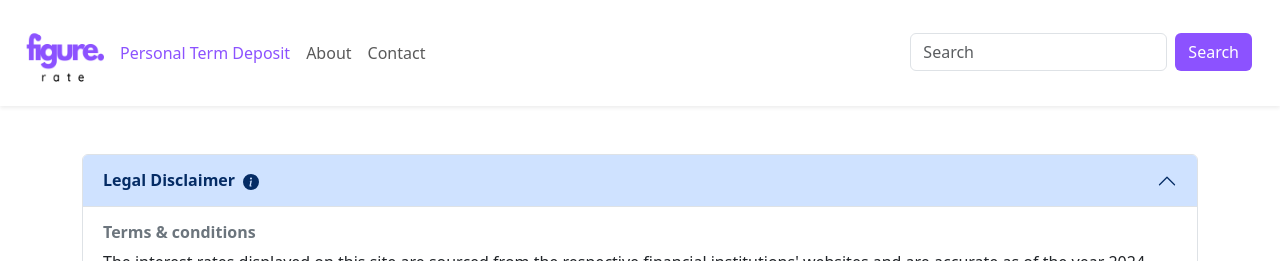
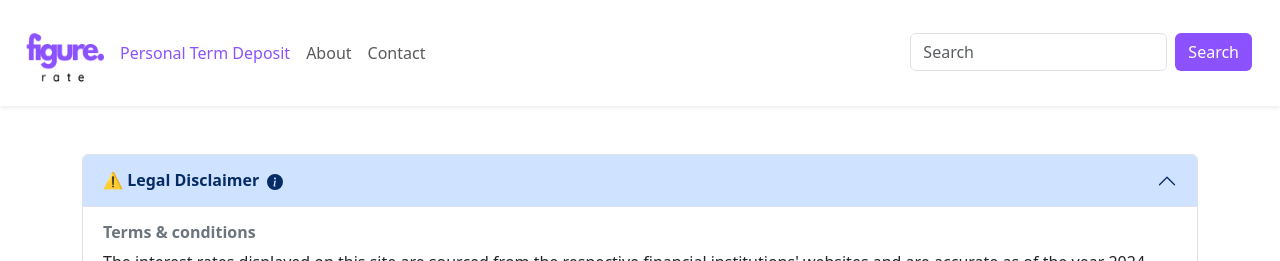
Before and after one commit to chelmerrox/figure-rate, a React (Vite) app in the folder figure-rate/: page / in a window 1280 px wide. Shown: the top 261 px of the page. Built offline with nearby package versions, Linux system fonts and the light colour scheme.

Commit message:
Add warning icon to Disclaimer heading

```diff
--- a/figure-rate/src/components/Disclaimer.tsx
+++ b/figure-rate/src/components/Disclaimer.tsx
@@ -17,7 +17,7 @@ function Disclaimer({ currentYear }: DisclaimerProps) {
               aria-controls="collapseOne"
             >
               <strong>
-                Legal Disclaimer
+                ⚠️ Legal Disclaimer
                 <svg
                   xmlns="http://www.w3.org/2000/svg"
                   width="16"
```
